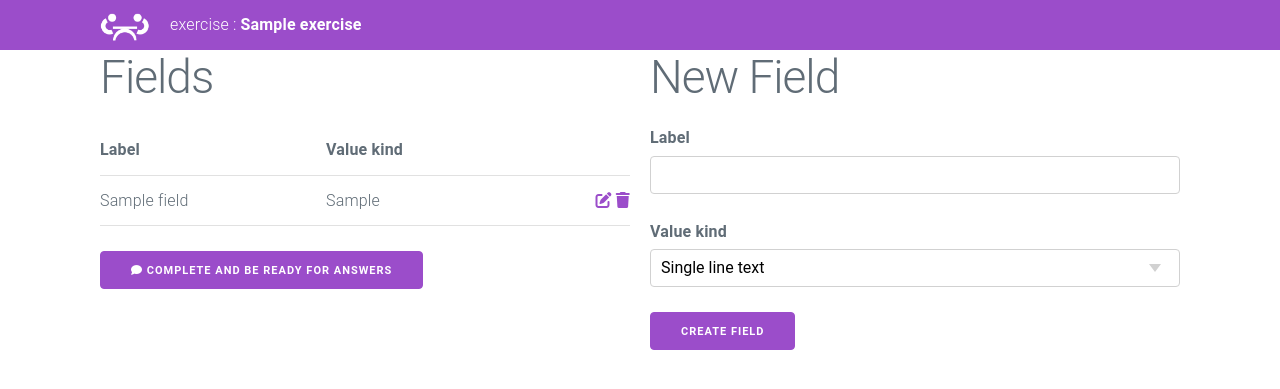
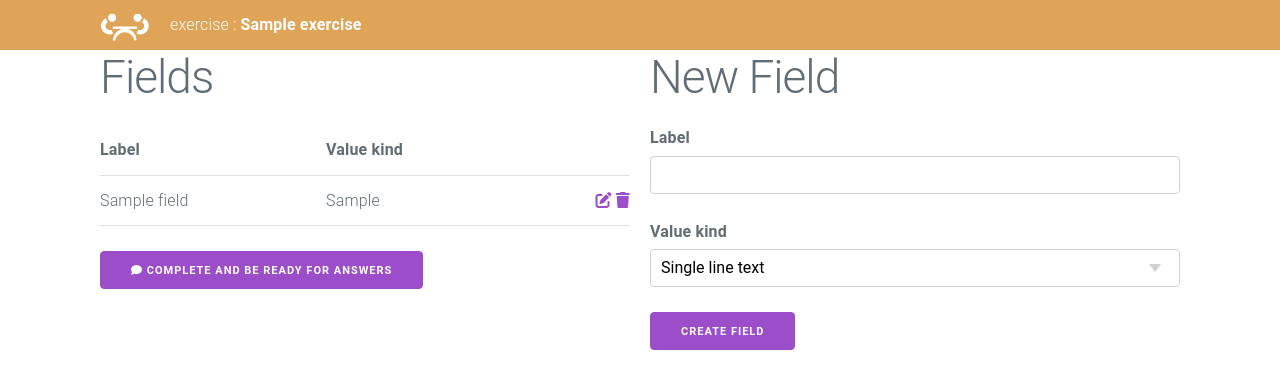
Before and after one commit to CPNV-ES/MAW11_Mugiwaras_Looper, a PHP site: page /exercises/0/fields in a window 1280 px wide. Shown: the top 389 px of the page. Run offline with PHP 8.4, Linux system fonts and the light colour scheme; tables that the repository leaves empty or names only in its code hold one stand-in row (values such as "Sample post"); data that the repository does not hold is empty.

Commit message:
fix: correct the class of the header for the correct color

```diff
--- a/src/views/newFields.php
+++ b/src/views/newFields.php
@@ -1,4 +1,4 @@
-<header class="heading creating">
+<header class="heading managing">
     <section class="container">
         <a href="/"><img src="/img/logo.png"  alt=""/></a>
         <span class="exercise-label">exercise : <strong class="bolded"><?= $data['exercise']['title_exercise'] ?></strong></span>
```
